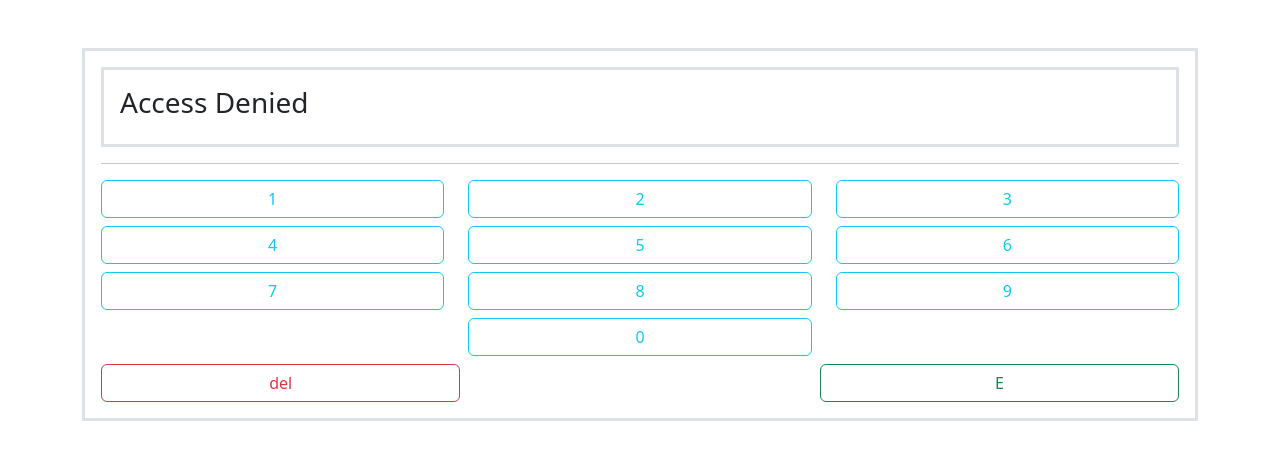
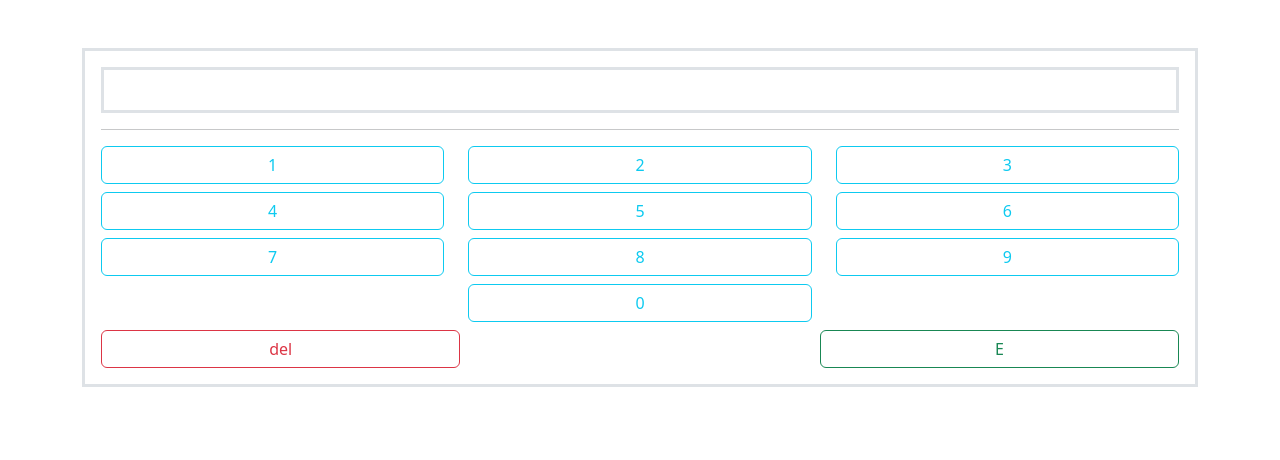
Before and after one commit to Nelli-meow/homework-67, a React (Vite) app: page / in a window 1280 px wide. Shown: the top 460 px of the page. Built offline with nearby package versions, Linux system fonts and the light colour scheme.

Commit message:
Changed text output of password check and removed unnecessary method

```diff
--- a/src/containers/Password/Password.tsx
+++ b/src/containers/Password/Password.tsx
@@ -1,5 +1,5 @@
 import { useDispatch, useSelector } from 'react-redux';
-import { addNumber, checkPassword, deleteNumber, resetPassword } from './PasswordSlice.ts';
+import { addNumber, checkPassword, deleteNumber } from './PasswordSlice.ts';
 import { RootState } from '../../app/store.ts';
 
 const Password = () => {
@@ -14,7 +14,12 @@ const Password = () => {
         <div
           className={`border border-3 p-3 ${status === 'granted' ? 'bg-success-subtle' : status === 'denied' ? 'bg-danger-subtle' : ''}`}>
           <h3>
-            {status === 'granted' ? 'Access Granted' : 'Access Denied'}
+            {enteredPassword.length > 0 && (
+              <div>
+                {status === 'granted' ? 'Access Granted' : status === 'denied' ? 'Access Denied' : ''}
+              </div>
+            )}
+
             {'*'.repeat(enteredPassword.length)}
           </h3>
         </div>
--- a/src/containers/Password/PasswordSlice.ts
+++ b/src/containers/Password/PasswordSlice.ts
@@ -30,13 +30,10 @@ export const passwordSlice = createSlice({
       } else {
         state.status = 'denied';
       }
-    },
-    resetPassword: (state) => {
-      return  initialState;
     }
   },
 });
 
 export const passwordReducer = passwordSlice.reducer;
 
-export const {addNumber, deleteNumber, resetPassword, checkPassword} = passwordSlice.actions;
+export const {addNumber, deleteNumber, checkPassword} = passwordSlice.actions;
```
